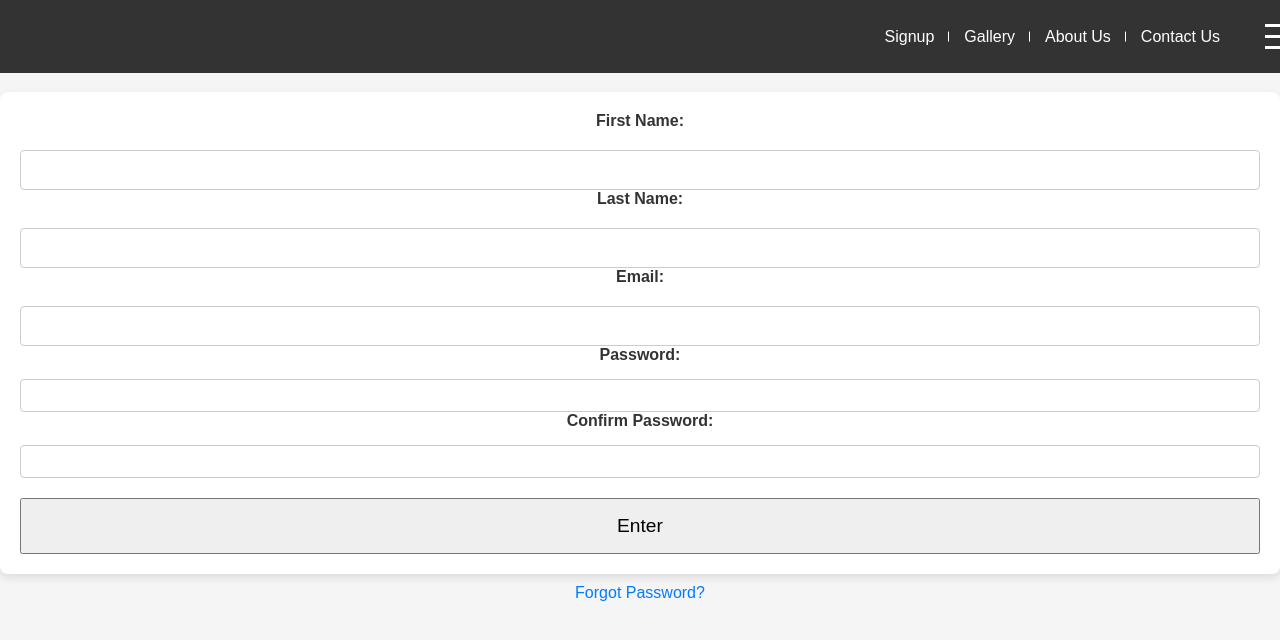
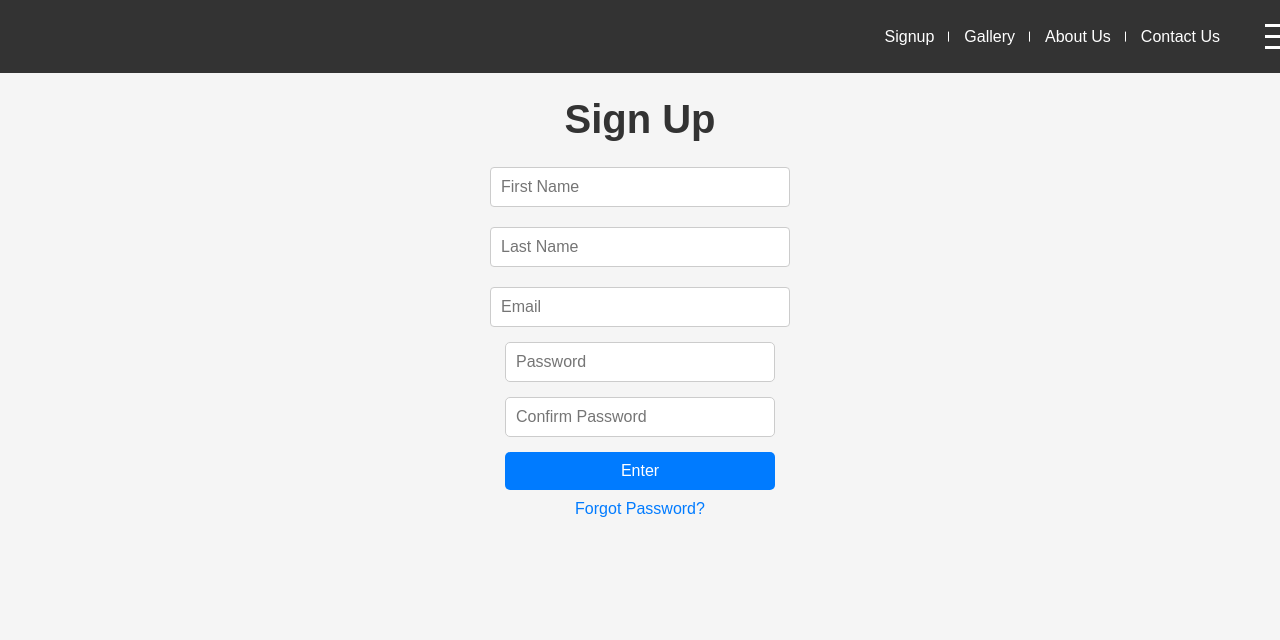
Before and after one commit to TshepoMadira/Hotel-Booking-App2, a React app: page /signup in a window 1280 px wide. Shown: the top 640 px of the page. Built offline with nearby package versions, Linux system fonts and the light colour scheme; the HTML template or start-up script is replaced by a standard one.

Commit message:
remove background box from signup form for a minimalistic design

```diff
--- a/src/App.css
+++ b/src/App.css
@@ -4,3 +4,9 @@
   text-align: center;
   min-height: 100vh;
 }
+
+body {
+  margin: 0;
+  font-family: Arial, sans-serif;
+  background-color: #f5f5f5;
+}
--- a/src/components/Signup.css
+++ b/src/components/Signup.css
@@ -1,70 +1,43 @@
-body {
-    margin: 0;
-    font-family: Arial, sans-serif;
-    background-color: #f5f5f5;
+
+.signup-container {
+  max-width: 300px;
+  margin: 50px auto;
+  padding: 20px;
+  text-align: center;
 }
 
-  .signup-containerr {
-    display: flex;
-    flex-direction: column;
-    justify-content: center;
-    align-items: center;
-    height: 100vh;
-    padding: 20px;
-    margin-top: 50px;
+
+.register {
+  color: #333;
+  margin-bottom: 20px;
 }
 
-  .signup-title {
+
+.input-container {
   margin-bottom: 15px;
-    font-size: 20px;
-    color: #333;
 }
 
-  .form-group {
-    margin-bottom: 10px;
-    width: 100%;
-    max-width: 350px;
+
+.input-field {
+  width: 90%;
+  padding: 10px;
+  border: 1px solid #ccc;
+  border-radius: 5px;
+  font-size: 16px;
+  box-sizing: border-box;
+  margin: 0 auto;
 }
 
-  label {
-    display: block;
-    margin-bottom: 5px;
-    font-weight: bold;
-    font-size: 14px;
+.input-field:focus {
+  border-color: #007bff;
+  outline: none;
+  box-shadow: 0 0 5px rgba(0, 123, 255, 0.5);
 }
 
-  input {
-    width: 100%;
-    padding: 8px;
-    border: 1px solid #ccc;
-    border-radius: 4px;
-    box-sizing: border-box;
-  }
-
-  input:focus {
-    border-color: #007bff;
-    outline: none;
-  }
-
-  .signup-btn {
-    width: 100%;
-    padding: 8px;
-    background-color: #007bff;
-    color: white;
-    border: none;
-    border-radius: 4px;
-    cursor: pointer;
-    font-size: 14px;
-    transition: background-color 0.3s;
-  }
-
-  .signup-btn:hover {
-    background-color: #0056b3;
-  }
 
 .password-strength {
-    margin-top: 5px;
-    font-size: 12px;
+  margin: 5px 0;
+  font-size: 14px;
 }
 
 .password-strength.strong {
@@ -75,15 +48,33 @@ body {
   color: red;
 }
 
+
+.enterr-button {
+  width: 90%;
+  padding: 10px;
+  background-color: #007bff;
+  color: white;
+  border: none;
+  border-radius: 5px;
+  font-size: 16px;
+  cursor: pointer;
+  margin: 0 auto;
+}
+
+.enter-button:hover {
+  background-color: #0056b3;
+}
+
+
 .error-message {
   color: red;
-    margin-top: 10px;
-    font-size: 12px;
+  font-size: 14px;
+  margin: 10px 0;
 }
 
-  .link-container {
-    margin-top: 15px;
-    text-align: center;
+
+.forgot-password-container {
+  margin-top: 10px;
 }
 
 .forgot-password-link {
--- a/src/components/Signup.jsx
+++ b/src/components/Signup.jsx
@@ -3,7 +3,7 @@ import { auth, db } from '../components/Firebase';
 import { createUserWithEmailAndPassword } from 'firebase/auth';
 import { doc, setDoc } from 'firebase/firestore';
 import { useNavigate } from 'react-router-dom';
-import './Signup.css'
+import './Signup.css';
 
 const Signup = () => {
   const [form, setForm] = useState({
@@ -51,9 +51,7 @@ const Signup = () => {
     }
   };
 
-  const handleSubmit = async (e) => {
-    e.preventDefault();
-
+  const handleSubmit = async () => {
     if (form.password !== form.confirmPassword) {
       setError('Password and confirm password do not match.');
       return;
@@ -82,69 +80,71 @@ const Signup = () => {
   };
 
   return (
-    <div className='Signup-Containerr'>
-      <h1 className='signup'>Sign Up</h1>
-      <form onSubmit={handleSubmit}>
-        <div>
-          <label className="firstNamee">First Name:</label>
+    <div className="signup-container">
+      <h1 className='register'>Sign Up</h1>
+      <div className="input-container">
         <input
           type="text"
-            id="firstName"
           name="firstName"
+          placeholder="First Name"
           value={form.firstName}
           onChange={handleChange}
+          className="input-field"
           required
         />
       </div>
-        <div>
-          <label className="lastNamee">Last Name:</label>
+      <div className="input-container">
         <input
           type="text"
-            id="lastName"
           name="lastName"
+          placeholder="Last Name"
           value={form.lastName}
           onChange={handleChange}
+          className="input-field"
           required
         />
       </div>
-        <div>
-          <label className="emaill">Email:</label>
+      <div className="input-container">
         <input
           type="email"
-            id="email"
           name="email"
+          placeholder="Email"
           value={form.email}
           onChange={handleChange}
+          className="input-field"
           required
         />
       </div>
-        <div>
-          <label className="passssword">Password:</label>
+      <div className="input-container">
         <input
           type="password"
-            id="password"
           name="password"
+          placeholder="Password"
           value={form.password}
           onChange={handleChange}
+          className="input-field"
           required
         />
-          {passwordStrength && <p style={{ color: passwordStrength === 'Strong password' ? 'green' : 'red' }}>{passwordStrength}</p>}
+        {passwordStrength && (
+          <p className={`password-strength ${passwordStrength === 'Strong password' ? 'strong' : 'weak'}`}>
+            {passwordStrength}
+          </p>
+        )}
       </div>
-        <div>
-          <label className="confirmPasswordd">Confirm Password:</label>
+      <div className="input-container">
         <input
           type="password"
-            id="confirmPassword"
           name="confirmPassword"
+          placeholder="Confirm Password"
           value={form.confirmPassword}
           onChange={handleChange}
+          className="input-field"
           required
         />
       </div>
-        <button className='enter' type="submit">Enter</button>
-        {error && <p style={{ color: 'red' }}>{error}</p>}
-      </form>
-      <div style={{ marginTop: '10px' }}>
+      <button className='enterr-button' onClick={handleSubmit}>Enter</button>
+      {error && <p className="error-message">{error}</p>}
+      <div className="forgot-password-container">
         <a className='forgot-password-link' href="/forgotpassword">Forgot Password?</a>
       </div>
     </div>
```
Lines whose indentation alone changed are shown as unchanged.
